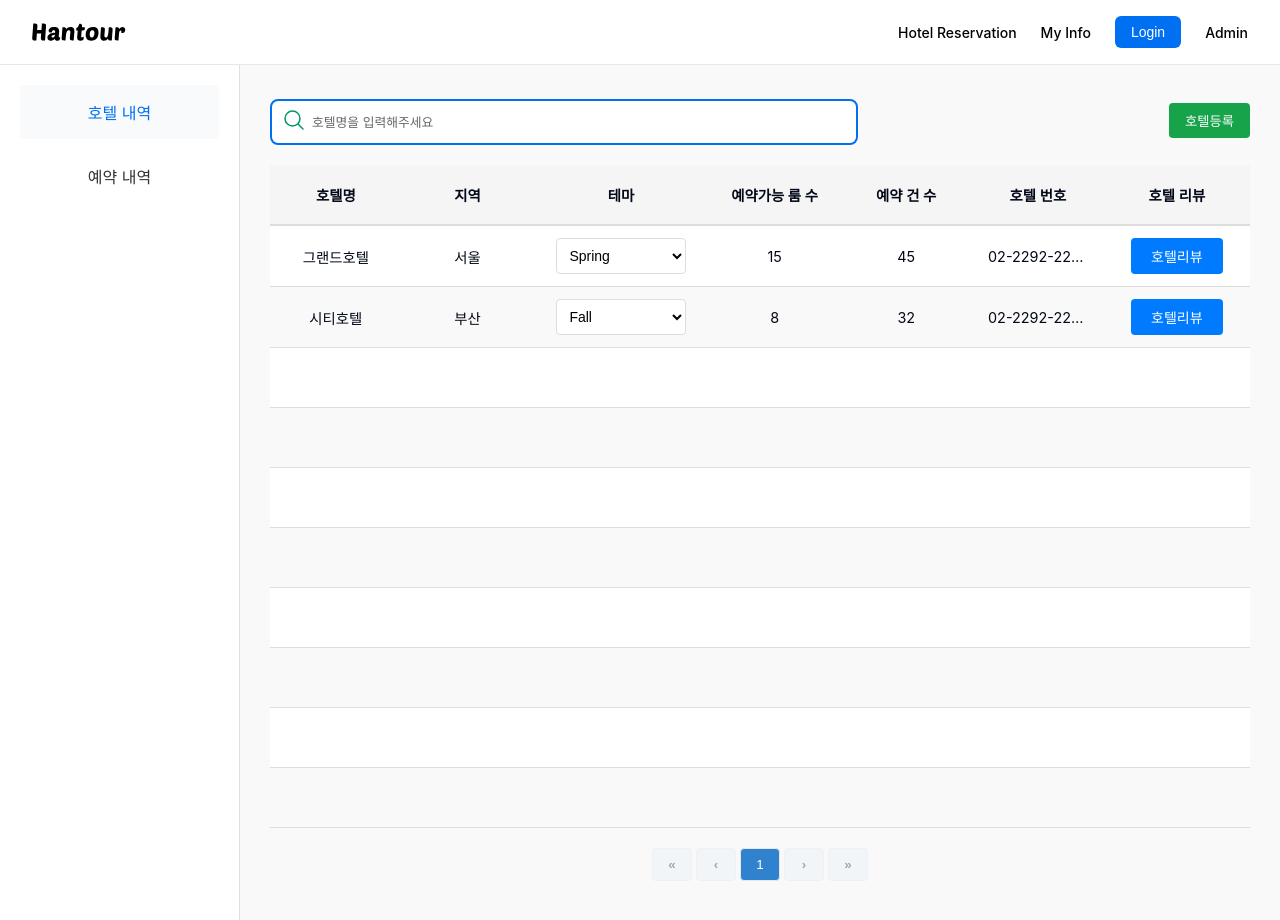
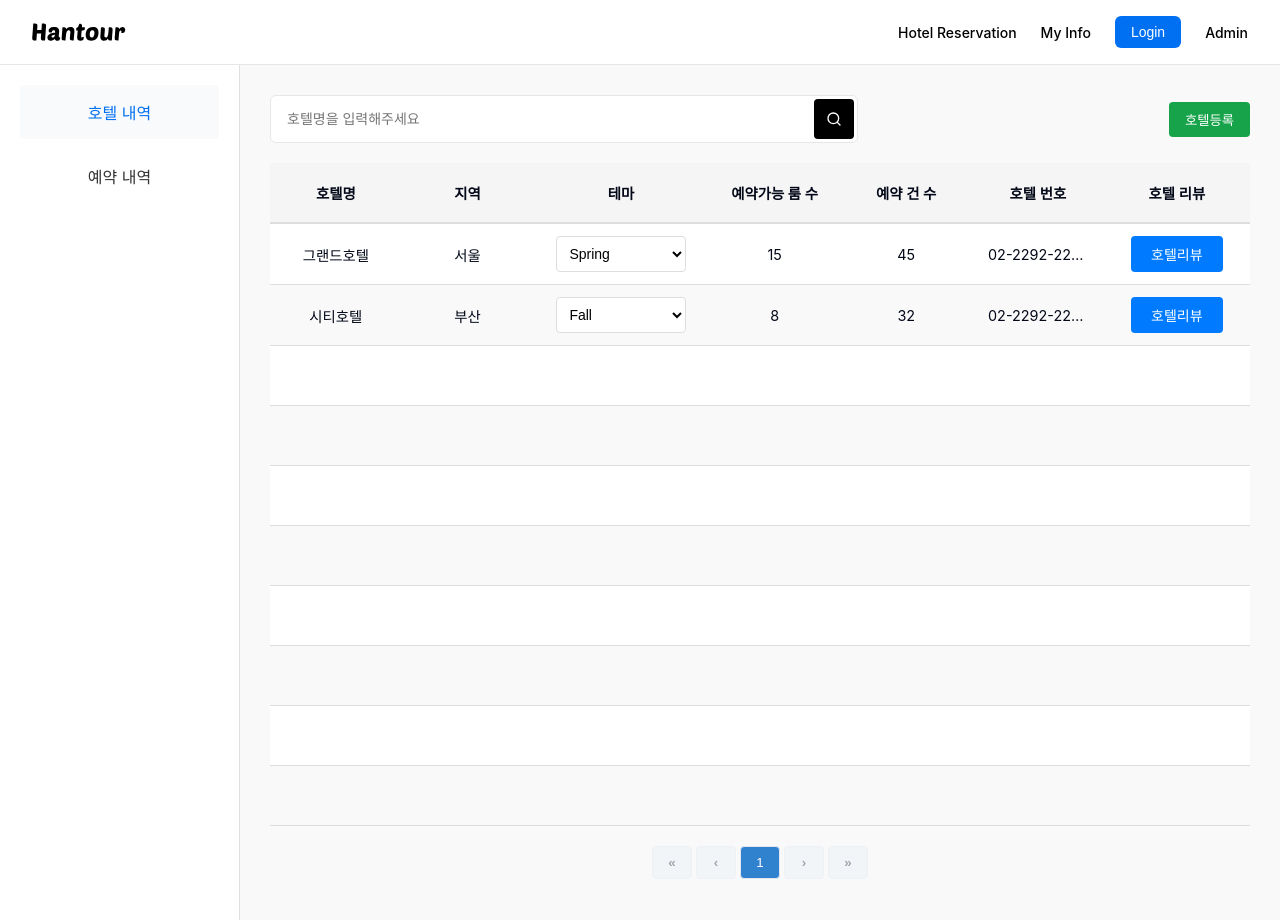
Before and after one commit to hunyaa10/hantour_vercel, a React (Vite) app: page /admin/hotel-management in a window 1280 px wide. Shown: the top 920 px of the page. Built offline with nearby package versions, Linux system fonts and the light colour scheme.

Commit message:
관리자검색창수정

```diff
--- a/src/components/custom/CustomSearchBar.jsx
+++ b/src/components/custom/CustomSearchBar.jsx
@@ -1,7 +1,24 @@
 import React, { useState } from "react";
 import styled from "styled-components";
 import { useColors } from "@context/ColorContext";
-import SearchIcon from "@assets/icons/search-glass.svg";
+
+// SearchIcon 컴포넌트 추가
+const SearchIcon = () => (
+  <svg
+    xmlns="http://www.w3.org/2000/svg"
+    width="16"
+    height="16"
+    viewBox="0 0 24 24"
+    fill="none"
+    stroke="currentColor"
+    strokeWidth="2"
+    strokeLinecap="round"
+    strokeLinejoin="round"
+  >
+    <circle cx="11" cy="11" r="8" />
+    <line x1="21" y1="21" x2="16.65" y2="16.65" />
+  </svg>
+);
 
 const CustomSearchbar = ({ placeholder, onSearch, className }) => {
   const colors = useColors();
@@ -16,67 +33,69 @@ const CustomSearchbar = ({ placeholder, onSearch, className }) => {
   };
 
   return (
-    <SearchWrapper onSubmit={handleSubmit} className={className}>
-      <IconContainer>
-        <img src={SearchIcon} alt="search-icon" />
-      </IconContainer>
+    <Wrapper className={className}>
+      <SearchInputWrapper>
         <Input
           type="text"
           placeholder={placeholder}
-        $borderColor={colors.main}
           value={searchValue}
           onChange={(e) => setSearchValue(e.target.value)}
         />
-    </SearchWrapper>
+        <SearchButton onClick={handleSubmit} type="button">
+          <SearchIcon />
+        </SearchButton>
+      </SearchInputWrapper>
+    </Wrapper>
   );
 };
 
 export default CustomSearchbar;
 
-const SearchWrapper = styled.form`
+const Wrapper = styled.form`
+  width: 60%;
   position: relative;
-  width: 60%;
 `;
 
-const IconContainer = styled.div`
-  position: absolute;
-  top: 50%;
-  left: 0.75rem;
-  transform: translateY(-50%);
-  width: 24px;
-  height: 24px;
-
-  img {
-    width: 100%;
-    height: 100%;
-  }
+const SearchInputWrapper = styled.div`
+  display: flex;
+  align-items: center;
+  position: relative;
 `;
 
 const Input = styled.input`
   width: 100%;
-  padding: 0.75rem;
-  padding-left: 2.5rem;
-  margin: 0;
-  margin-top: 0.25rem;
-  border: 2px solid ${(props) => props.$borderColor};
-  border-radius: 0.5rem;
-  background-color: #fff;
-  color: #333;
-  font-size: 1.2rem;
+  height: 3rem;
+  padding: 0 3.5rem 0 1rem;
+  border: 1px solid #e5e7eb;
+  border-radius: 0.375rem;
+  background-color: white;
+  font-size: 0.875rem;
 
   &:focus {
     outline: none;
-  }
-
-  &::placeholder {
-    color: #666;
-    font-size: 1rem;
-  }
-
-  @media screen and (max-width: 1440px) {
-    font-size: 1rem;
-    &::placeholder {
-      font-size: 0.8rem;
-    }
+    border-color: #0070f3;
+    box-shadow: 0 0 0 2px rgba(0, 112, 243, 0.2);
   }
 `;
+
+const SearchButton = styled.button`
+  position: absolute;
+  right: 0.25rem;
+  top: 50%;
+  transform: translateY(-50%);
+  height: 2.5rem;
+  width: 2.5rem;
+  background-color: #000000;
+  color: white;
+  border: none;
+  border-radius: 0.25rem;
+  display: inline-flex;
+  align-items: center;
+  justify-content: center;
+  cursor: pointer;
+  transition: all 0.2s ease;
+
+  &:hover {
+    background-color: #333333;
+  }
+`;
```
Lines whose indentation alone changed are shown as unchanged.
